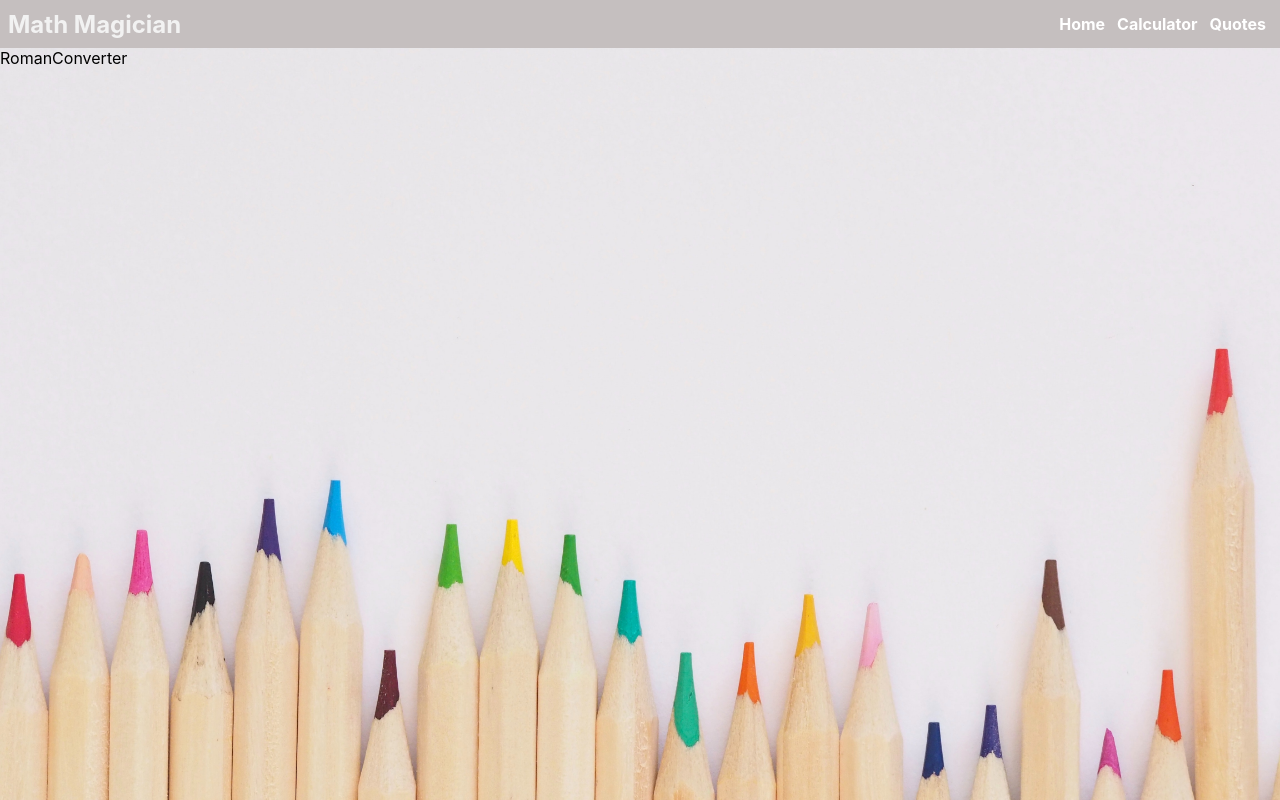
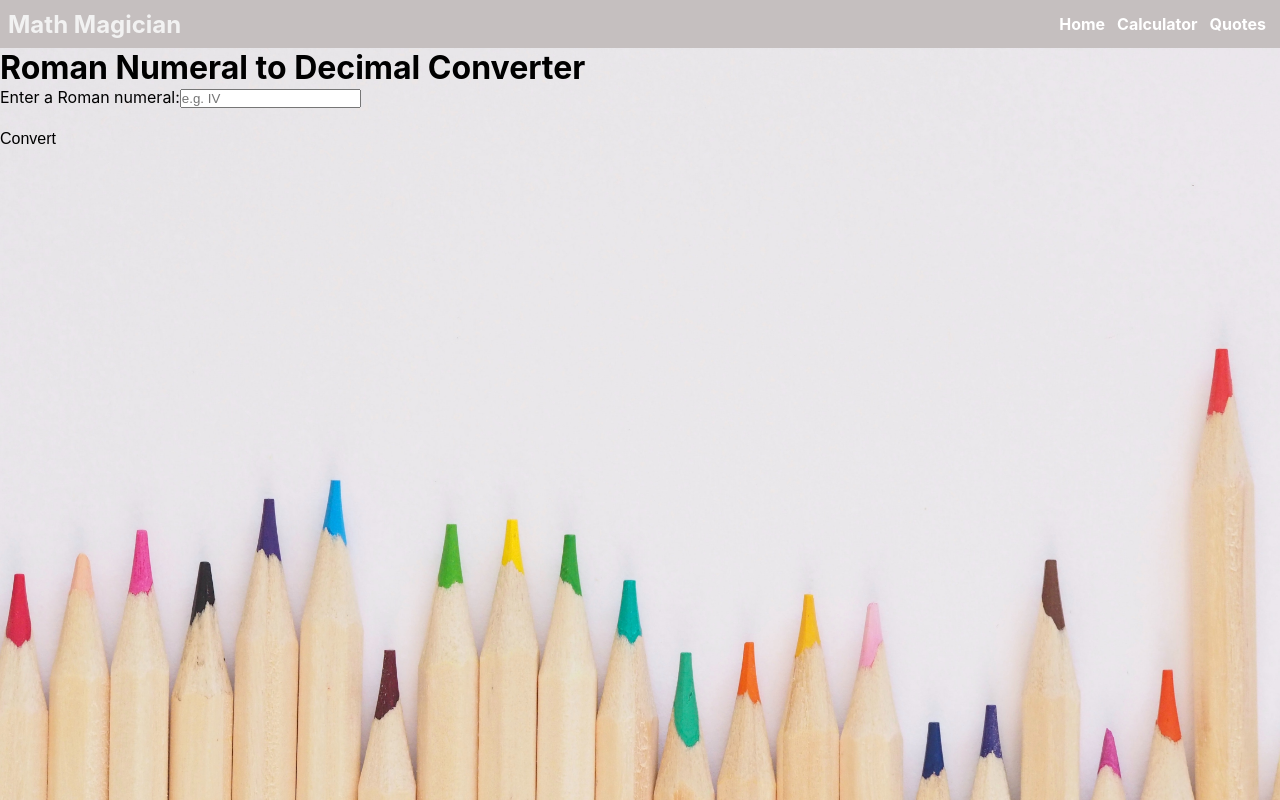
Before and after one commit to kendoriddy/math-magicians, a React (Create React App) app: page /roman in a window 1280 px wide. Built offline with nearby package versions, Linux system fonts and the light colour scheme.

Commit message:
initial design

```diff
--- a/src/components/RomanConverter.js
+++ b/src/components/RomanConverter.js
@@ -38,7 +38,27 @@ const RomanConverter = () => {
 
     setDecimalValue(decimalValue);
   };
-  return <div>RomanConverter</div>;
+  return (
+    <div>
+      <h1>Roman Numeral to Decimal Converter</h1>
+      <label>Enter a Roman numeral:</label>
+      <input
+        type="text"
+        value={romanNumeral}
+        onChange={(e) => setRomanNumeral(e.target.value.toUpperCase())}
+        placeholder="e.g. IV"
+      />
+      <br />
+      <br />
+      <button onClick={convertRomanToDecimal}>Convert</button>
+      <br />
+      {decimalValue !== null && (
+        <p>
+          The decimal value of {romanNumeral} is {decimalValue}
+        </p>
+      )}
+    </div>
+  );
 };
 
 export default RomanConverter;
```
